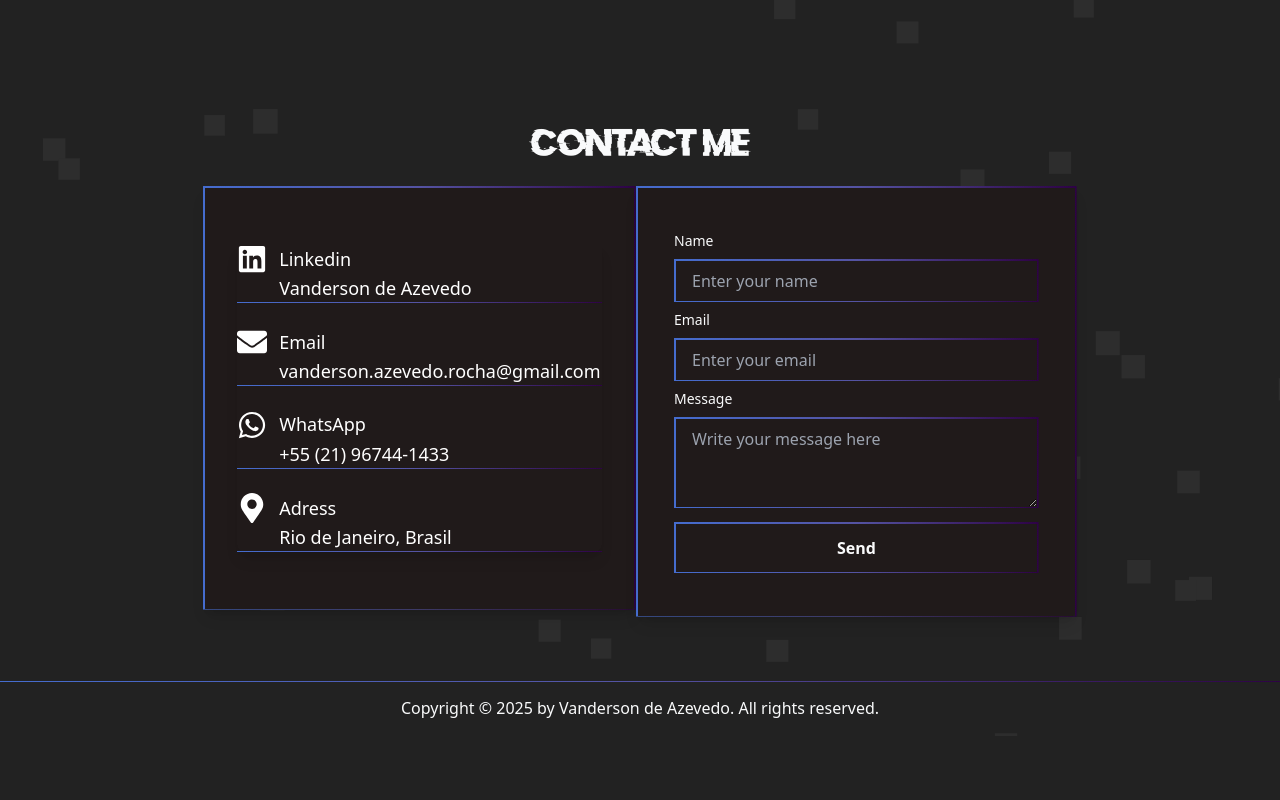
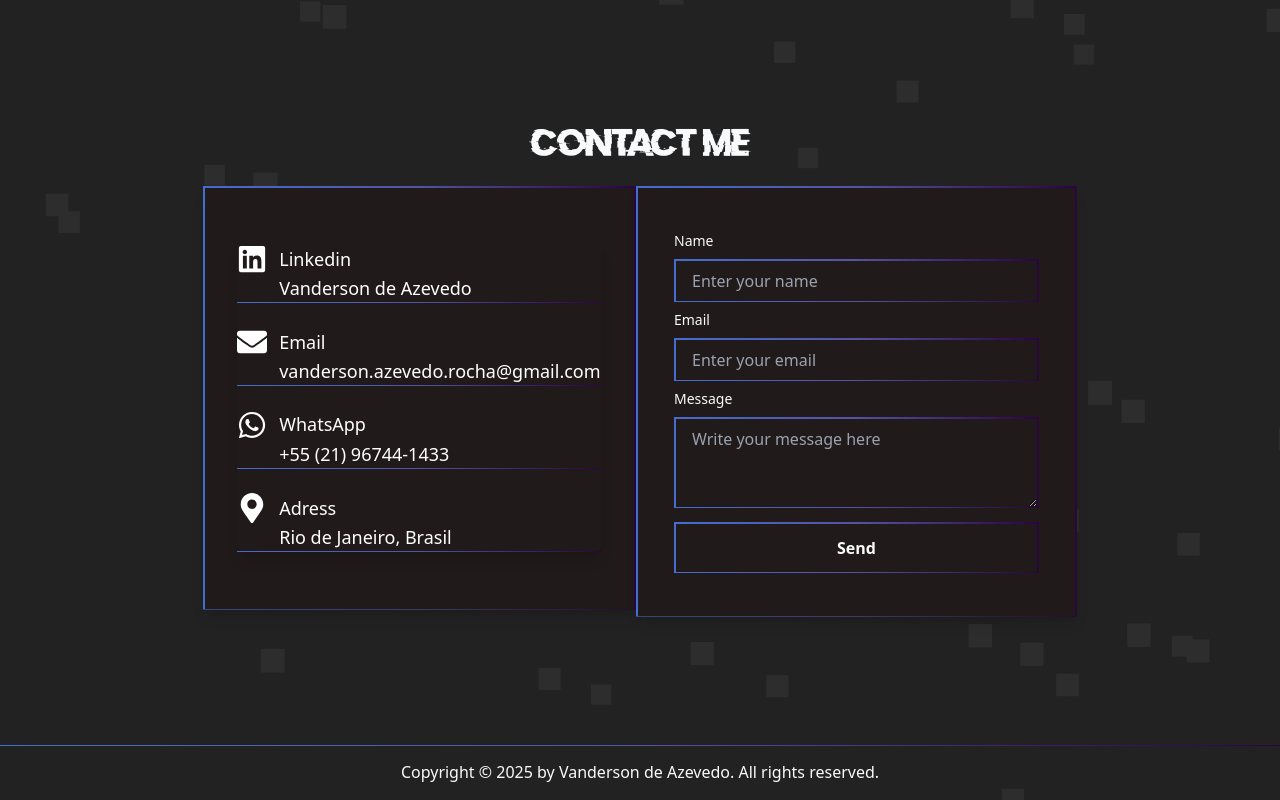
Before and after one commit to vazvdr/Portifolio-Vanderson, a React (Vite) app: page / in a window 1280 px wide. Shown: the part 2775-3575 px from the top of the page. Before the commit the page ends 3511 px from the top, so only its background shows below. Built offline with nearby package versions, Linux system fonts and the light colour scheme.

Commit message:
Increasing margin top

```diff
--- a/src/Pages/Footer.jsx
+++ b/src/Pages/Footer.jsx
@@ -4,7 +4,7 @@ export default function Footer() {
     const year = new Date().getFullYear();
 
     return (
-        <footer className="text-center p-4 relative">
+        <footer className="text-center p-4 relative mt-[5%]">
             <div className="absolute inset-x-0 top-0 h-[2px]"
                 style={{
                     borderImage: "linear-gradient(to right, #6b21a8, #3b82f6, #6b21a8) 1",
```
